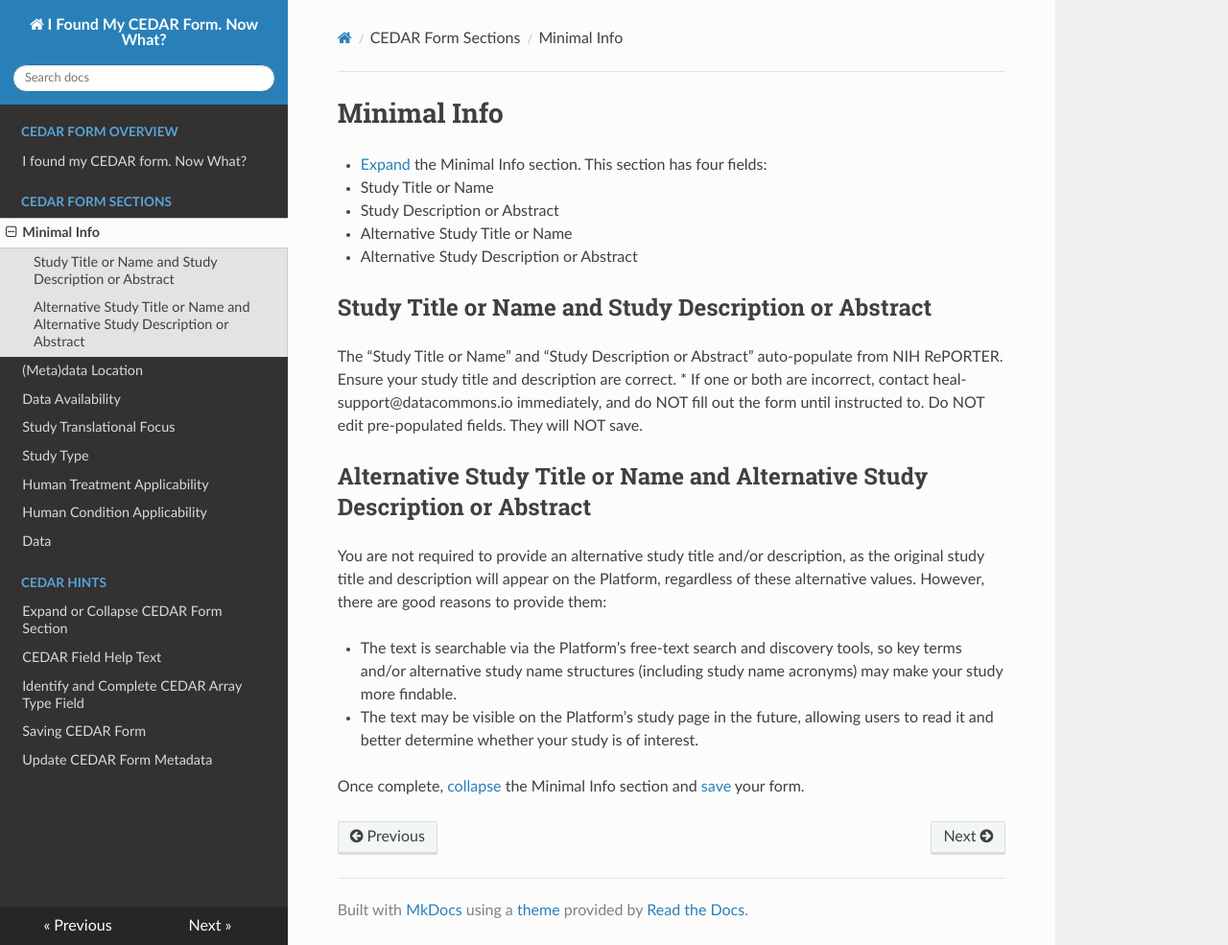
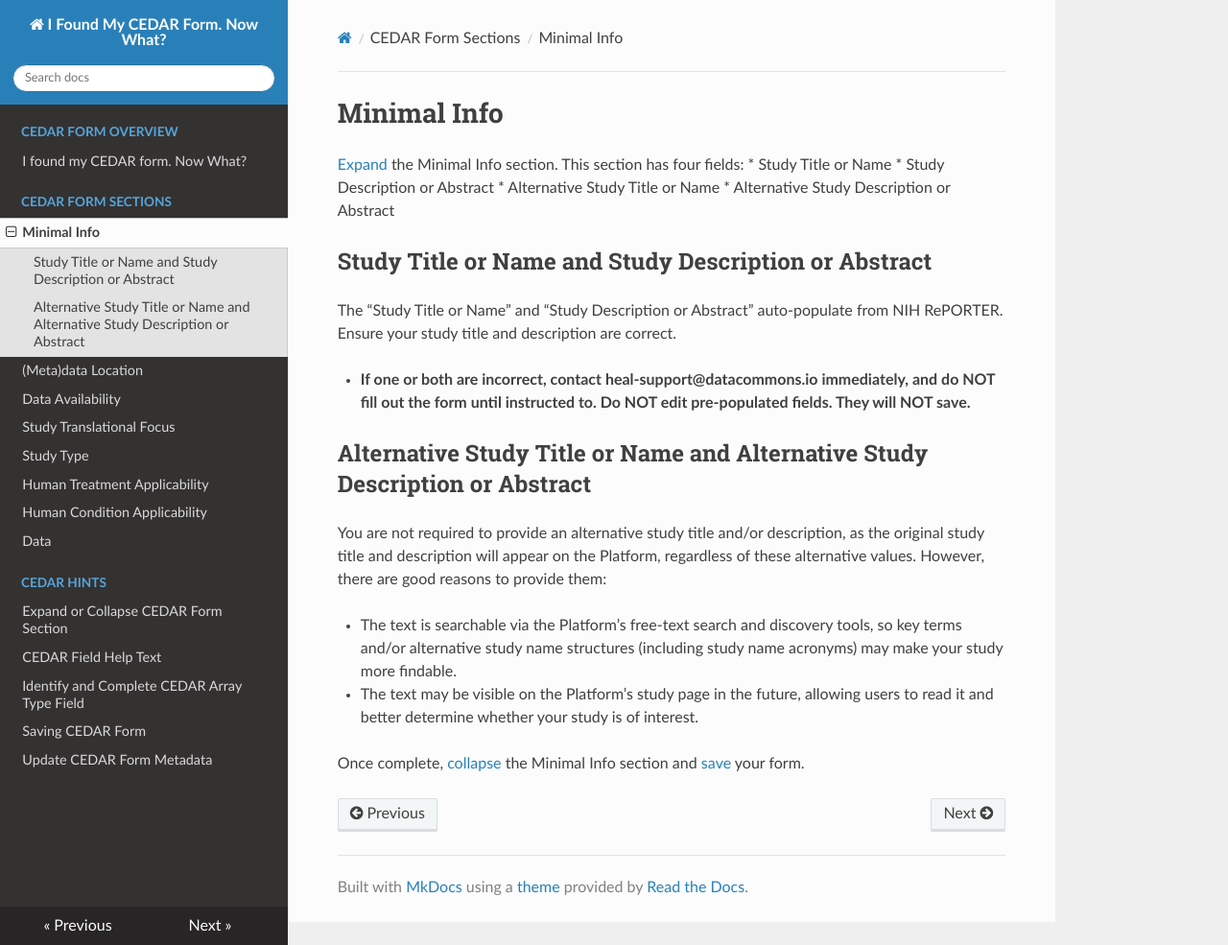
Before and after one commit to HEAL/cedar-form-docs, an MkDocs documentation site: the page built from docs/minimal-info.md, in a window 1280 px wide and 985 px high. Shown: the whole window at 96% size. Built offline with MkDocs 1.6.1, drawn with Linux system fonts in a browser that asks for light colours; nearby versions of some CDN libraries.

```diff
--- a/docs/minimal-info.md
+++ b/docs/minimal-info.md
@@ -1,6 +1,6 @@
 # Minimal Info
 
-* [Expand](expand-or-collapse-cedar-form-section.md) the Minimal Info section. This section has four fields:
+[Expand](expand-or-collapse-cedar-form-section.md) the Minimal Info section. This section has four fields:
   * Study Title or Name
   * Study Description or Abstract
   * Alternative Study Title or Name
@@ -9,7 +9,8 @@
 ## Study Title or Name and Study Description or Abstract
 
 The “Study Title or Name” and “Study Description or Abstract” auto-populate from NIH RePORTER. Ensure your study title and description are correct.
- * If one or both are incorrect, contact heal-support@datacommons.io immediately, and do NOT fill out the form until instructed to. Do NOT edit pre-populated fields. They will NOT save.
+
+ * **If one or both are incorrect, contact heal-support@datacommons.io immediately, and do NOT fill out the form until instructed to. Do NOT edit pre-populated fields. They will NOT save.**
 
 ## Alternative Study Title or Name and Alternative Study Description or Abstract
 
```
